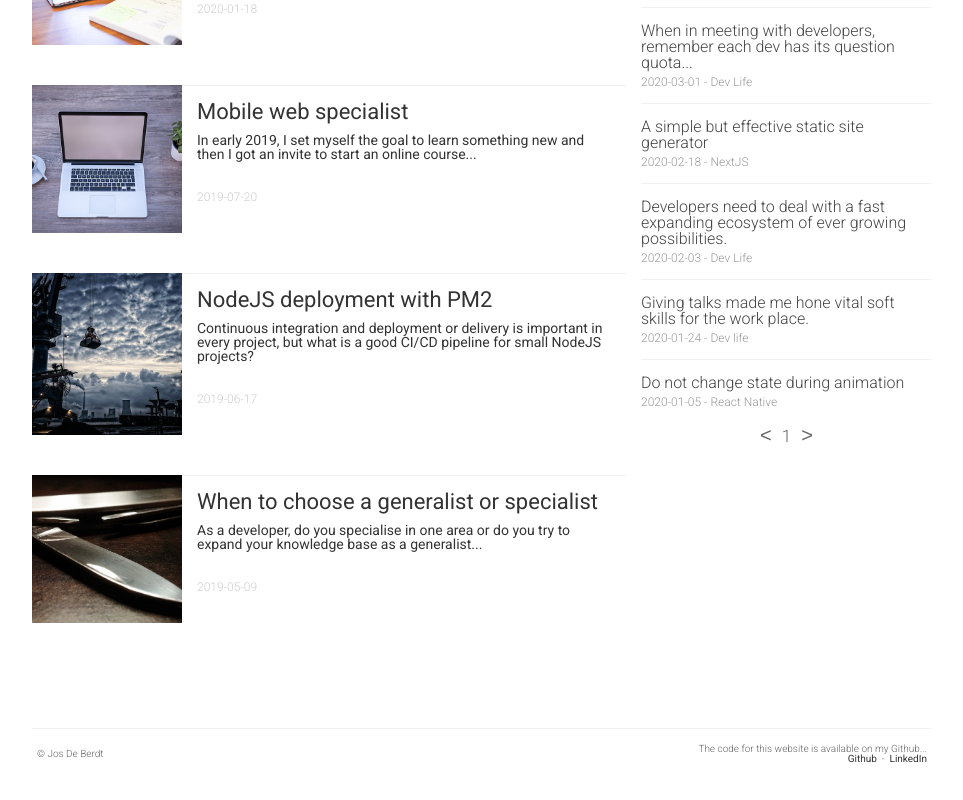
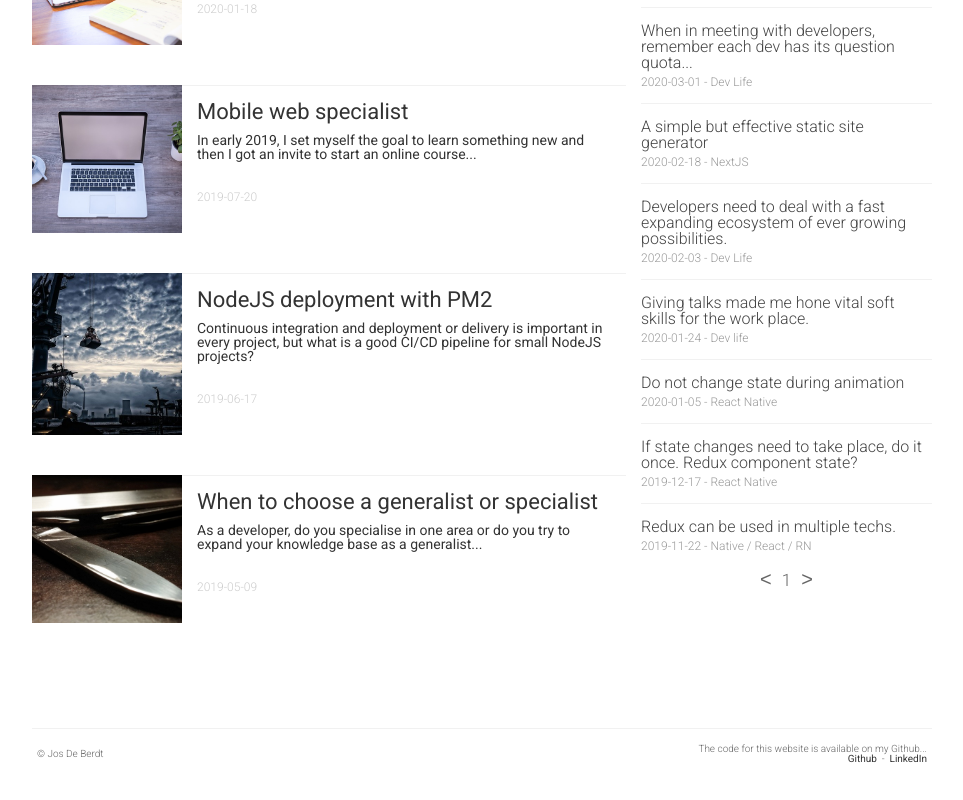
Before and after one commit to Jozzeh/live-website, a Next.js app: page /blog in a window 1280 px wide. Shown: the part 742-1542 px from the top of the page, without its empty margins (158-1121 px from the left). Built offline with nearby package versions, Linux system fonts and the light colour scheme.

Commit message:
more random thoughts

```diff
--- a/components/blocks/blog/random.js
+++ b/components/blocks/blog/random.js
@@ -2,7 +2,7 @@ import RandomList from "../../../data/blog/random";
 import { useState, useEffect } from "react";
 
 const Random = () => {
-  const randomNumbers = 6;
+  const randomNumbers = 8;
   const [randomPage, setRandomPage] = useState(1);
   const [activeRandoms, setActiveRandoms] = useState(
     RandomList.data.slice(0, randomNumbers)
```
